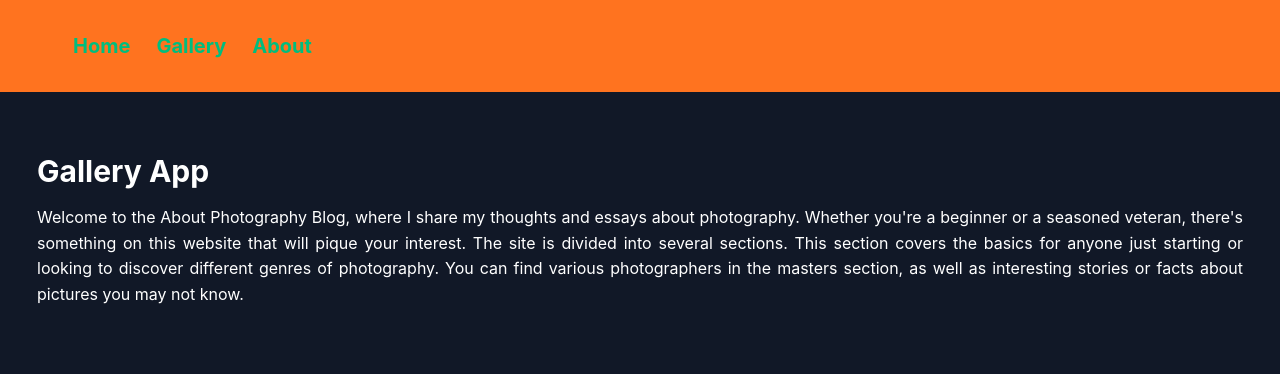
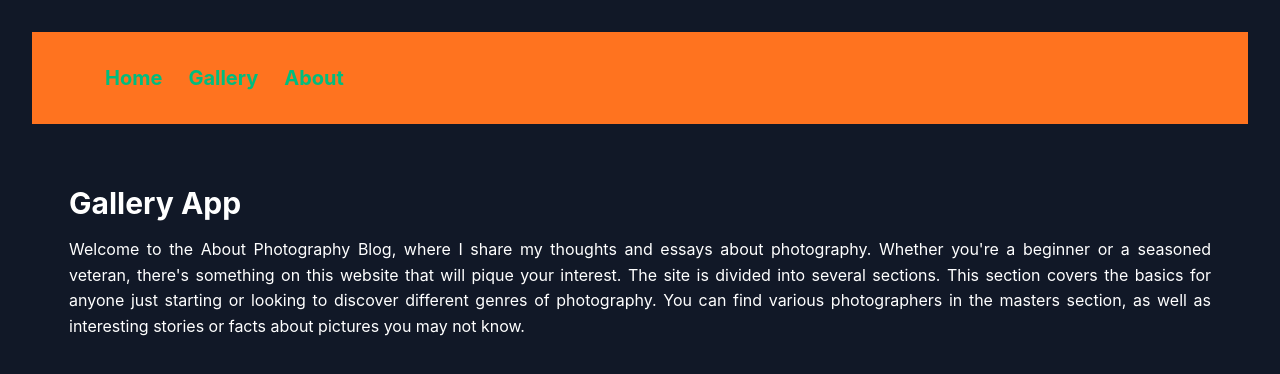
Before and after one commit to AkshayaShaji731/Gallery-App, a Vue app: page / in a window 1280 px wide. Shown: the top 374 px of the page. Built offline with nearby package versions, Linux system fonts and the light colour scheme.

Commit message:
style added

```diff
--- a/src/assets/main.css
+++ b/src/assets/main.css
@@ -4,6 +4,8 @@
   max-width: 1280px;
   max-width: 100%;
   font-weight: normal;
+  margin: 0 auto;
+  padding: 2rem;
 }
 
 a,
```
Also changed, not shown: src/pages/AboutPage.vue (+10 -2 lines).
